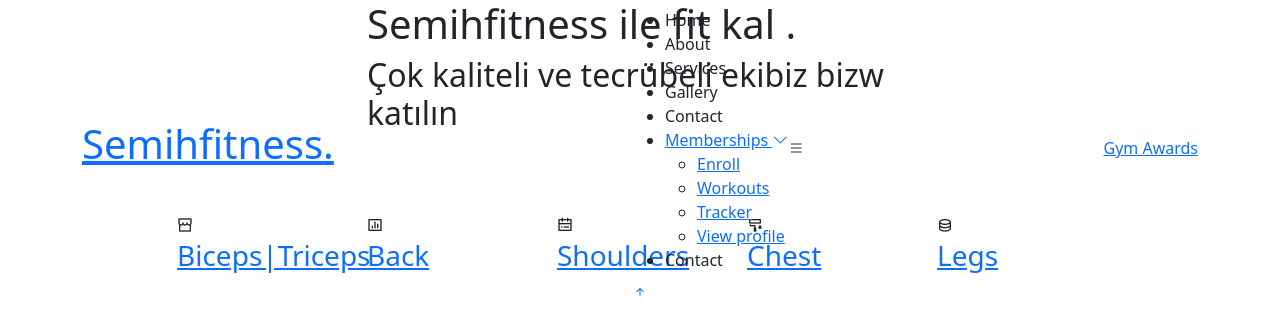
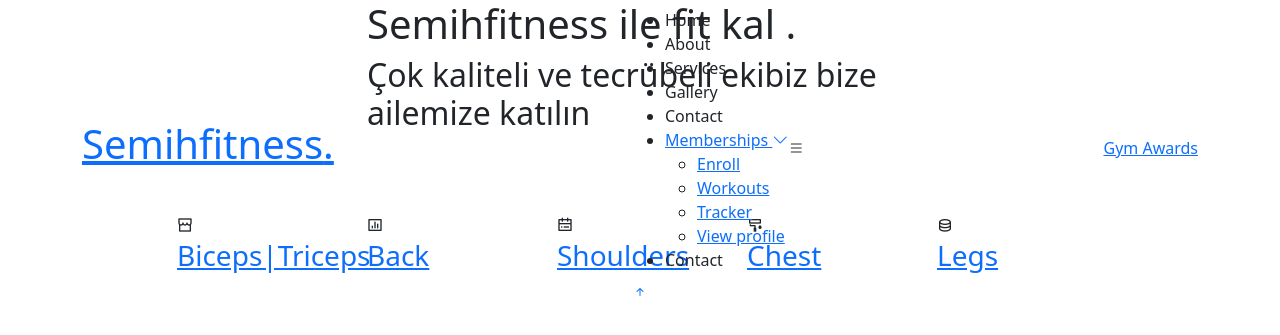
Before and after one commit to Semih-Dursun/Django-ile-Web-sitesi, a Django app: page / in a window 1280 px wide. Shown: the top 335 px of the page. Run offline with Django 4.2, Linux system fonts and the light colour scheme; some libraries are stand-ins or nearby versions.

Commit message:
Update index.html
proje çalışması

```diff
--- a/django_proje_deneme/semihfitness/templates/index.html
+++ b/django_proje_deneme/semihfitness/templates/index.html
@@ -70,14 +70,14 @@
     </div>
   </header><!-- End Header -->
 
-  <!-- ======= Hero Section ======= -->
+  <!-- ======= Hero Section ======== -->
   <section id="hero" class="d-flex align-items-center justify-content-center">
     <div class="container" data-aos="fade-up">
 
       <div class="row justify-content-center" data-aos="fade-up" data-aos-delay="150">
         <div class="col-xl-6 col-lg-8">
           <h1>Semihfitness ile fit kal <span>.</span></h1>
-          <h2>Çok kaliteli ve tecrübeli ekibiz bizw katılın </h2>
+          <h2>Çok kaliteli ve tecrübeli ekibiz bize ailemize  katılın </h2>
         </div>
       </div>
 
```
